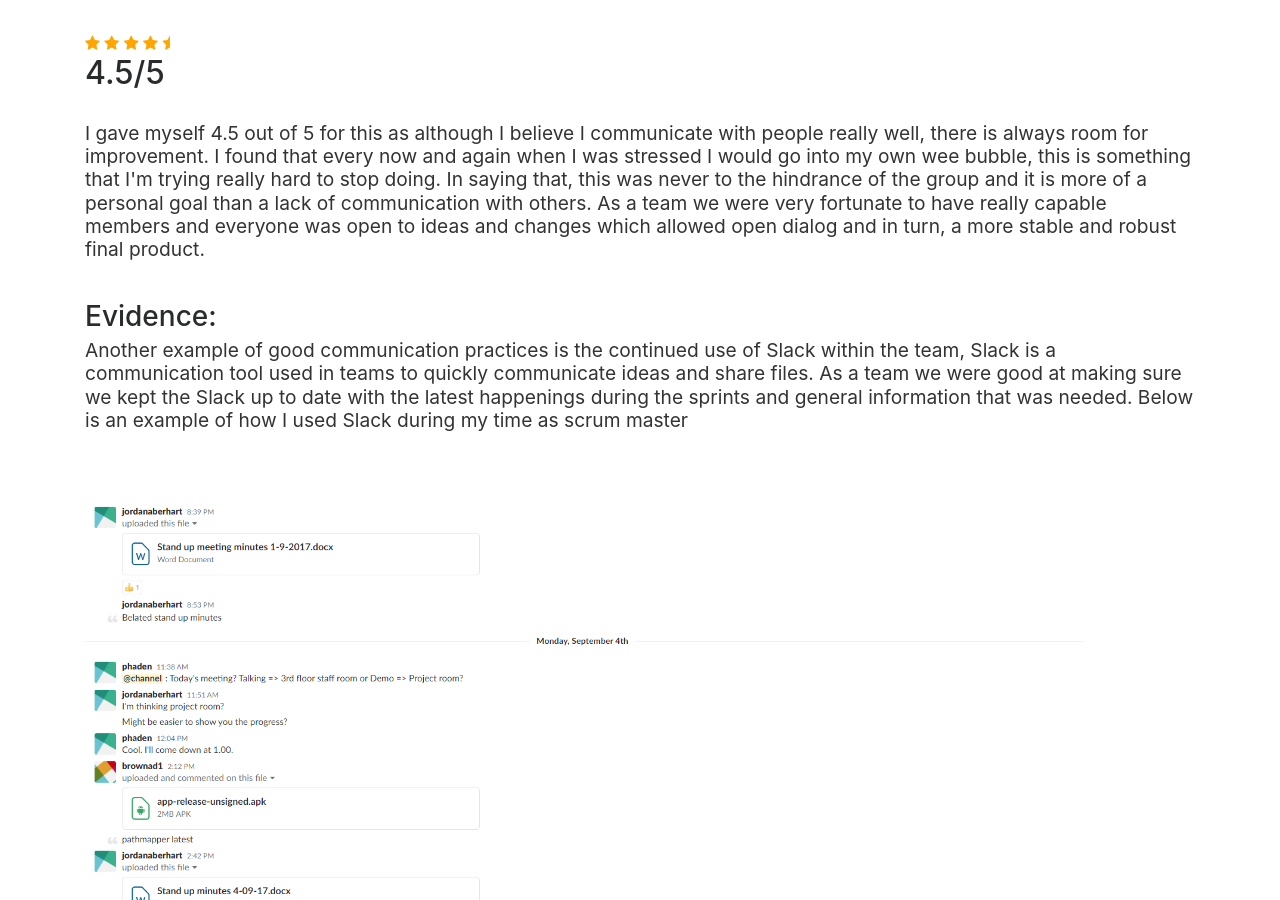
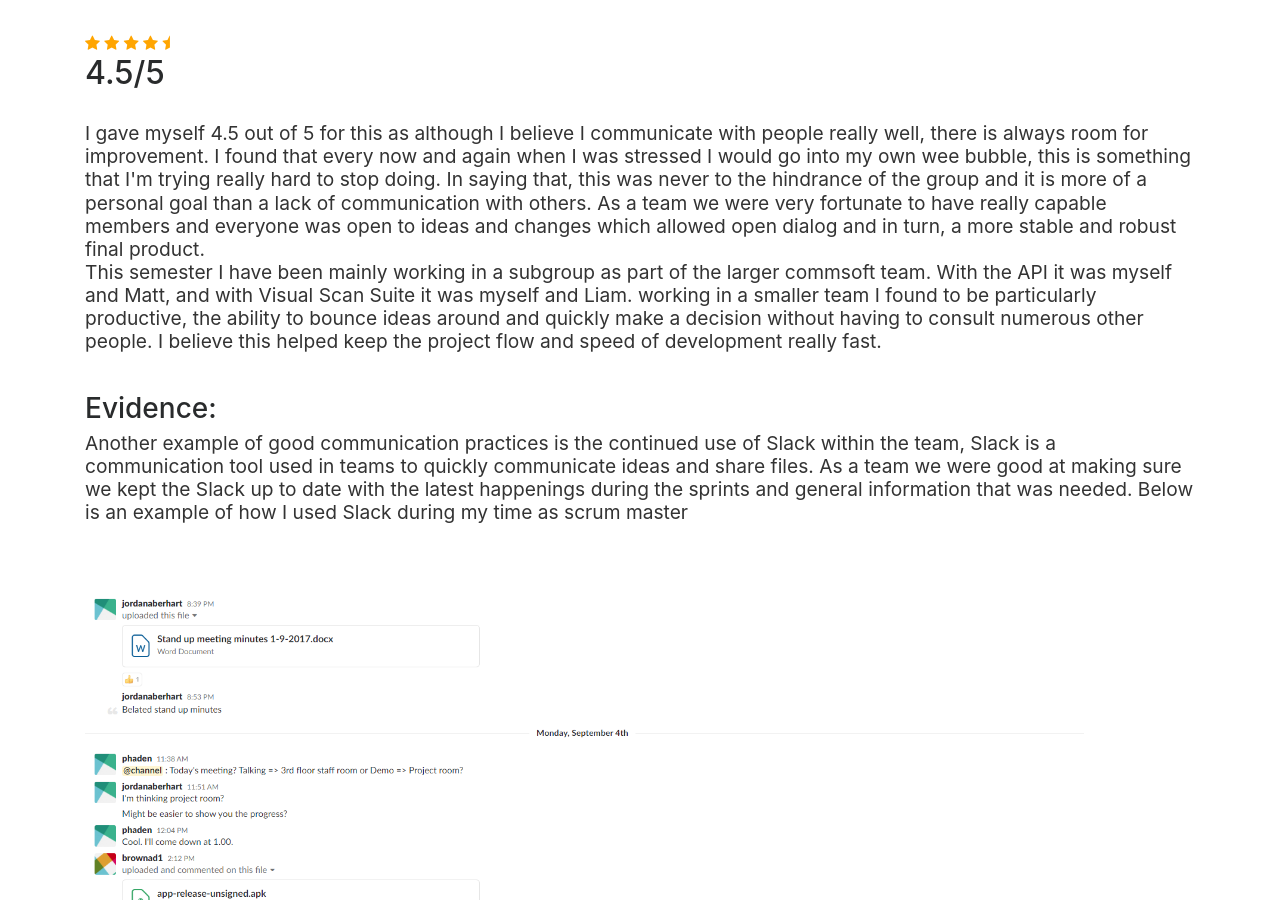
Before and after one commit to aberhjk1/aberhjk1.github.io, a Jekyll site: the page built from selfreview.html, in a window 1280 px wide and 900 px high, scrolled down 1236 px. Built offline with Jekyll 4.4.1, drawn with Linux system fonts in a browser that asks for light colours; nearby versions of some CDN libraries.

Commit message:
Update selfreview.html

```diff
--- a/selfreview.html
+++ b/selfreview.html
@@ -40,7 +40,12 @@
 <br>
 <p> I gave myself 4.5 out of 5 for this as although I believe I communicate with people really well, there is always room for improvement. I found that every now and again when I was stressed I would go into my own wee bubble, this is something that I'm trying really hard to stop doing. In saying
    that, this was never to the hindrance of the group and it is more of a personal goal than a lack of communication with others.
-   As a team we were very fortunate to have really capable members and everyone was open to ideas and changes which allowed open dialog and in turn, a more stable and robust final product.</p>
+   As a team we were very fortunate to have really capable members and everyone was open to ideas and changes which allowed open dialog and in turn, a more stable and robust final product.
+<br>
+   This semester I have been mainly working in a subgroup as part of the larger commsoft team. With the API it was myself and Matt, and with Visual Scan Suite it was myself and Liam.
+   working in a smaller team I found to be particularly productive, the ability to bounce ideas around and quickly make a decision without having to consult numerous other people. I believe this
+   helped keep the project flow and speed of development really fast.
+</p>
 <br>
 <h3>Evidence:</h3>
 <p>
```
